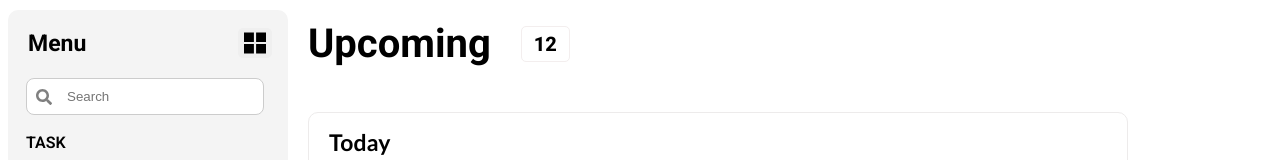
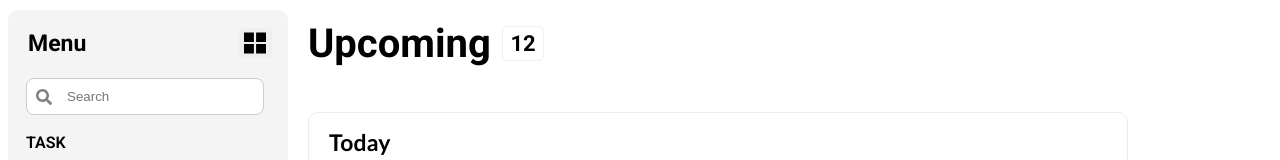
Before and after one commit to Westbrown687/Dove-App, a React (Vite) app in the folder Todolist-App/: page /upcoming in a window 1280 px wide. Shown: the top 160 px of the page. Built offline with nearby package versions, Linux system fonts and the light colour scheme; no server answers.

Commit message:
make-quantity-active

```diff
--- a/Todolist-App/src/App.css
+++ b/Todolist-App/src/App.css
@@ -54,3 +54,9 @@ body {
 .main-container.task-open .tasks-section {
   width: 96%;
 }
+.main-container.task-open .today{
+  width: 18%;
+}
+.main-container.task-open .upcoming-text{
+  width: 28%;
+}
--- a/Todolist-App/src/Upcoming.jsx
+++ b/Todolist-App/src/Upcoming.jsx
@@ -1,12 +1,15 @@
+import { useState } from "react";
 import "./upcoming.css";
 
 export function Upcoming({ onAddTask }) {
   return (
     <>
       <section className="upcoming-date-con">
-        <div className="upcoming-text">Upcoming</div>
-        <div className="date">
-          <button className="date-button">12</button>
+        <div className="upcoming-text">
+          <span>Upcoming</span>
+        </div>
+        <div className="upcoming-quantity">
+          <span>12</span>
         </div>
       </section>
 
--- a/Todolist-App/src/today.css
+++ b/Todolist-App/src/today.css
@@ -7,22 +7,24 @@
 }
 
 .today{
+  width: 12%;
+}
+.today span{
   font-size: 35px;
   font-weight: bold;
   font-family: roboto, Arial;
 }
-.date-button{
- padding: 5px 12px;
- border-radius: 5px;
- border-style:solid;
- border-width: 1px;
- border-color: rgb(243, 238, 238);
- font-size: 20px;
- font-family: Roboto, Arial;
- background-color: white;
+.quantity{
+  flex: 1;
 }
-
-
+.quantity span{
+  font-weight: bold;
+  font-family: roboto, Arial;
+  font-size: 22px;
+  padding: 4px 10px;
+  border-radius: 5px;
+  border: 1px solid rgba(243, 238, 238, 0.925);
+}
 .plus-img{
   height: 15px;
   margin-right: 10px;
@@ -92,13 +94,18 @@ border-radius: 5px;
 border: none;
  box-shadow: -3px 3px 3.3px rgba(0, 0, 0, 0.2);
  color: rgb(95, 95, 95);
-
  overflow: hidden;
 }
 .delete-button:hover{
  transition: transform 0.3s ease;
  transform: translateY(3px);
  box-shadow: 3px 2px 2px rgba(0, 0, 0, 0.2);
+}
+.delete-button span{
+  color: black;
+}
+.delete-button svg{
+  margin-left: 15px;
 }
 .today-activity-box {
   padding: 10px 10px;
--- a/Todolist-App/src/today.jsx
+++ b/Todolist-App/src/today.jsx
@@ -46,9 +46,11 @@ export function Today({ onAddTask, refreshTask, taskDelete }) {
       <title>Dove App</title>
 
       <section className="date-con">
-        <div className="today">Today</div>
-        <div className="date">
-          <button className="date-button">5</button>
+        <div className="today">
+          <span>Today</span>
+        </div>
+        <div className="quantity">
+          <span>{tasks.length}</span>
         </div>
       </section>
 
@@ -91,6 +93,7 @@ export function Today({ onAddTask, refreshTask, taskDelete }) {
                       className="delete-button"
                       onClick={() => deleteTask(task.id)}
                     >
+                      <span>Delete</span>
                       <FaTrash />
                     </button>
                   </div>
--- a/Todolist-App/src/upcoming.css
+++ b/Todolist-App/src/upcoming.css
@@ -6,25 +6,22 @@
 }
 
 .upcoming-text{
-  font-size: 40px;
+  width: 20%;
+}
+.upcoming-text span{
+font-size: 40px;
   font-weight: bold;
   font-family: roboto, Arial;
 }
+.upcoming-quantity span{
+  font-weight: bold;
+  font-family: roboto, Arial;
+  font-size: 22px;
+ border: 1px solid rgba(243, 238, 238, 0.925);
+ padding: 4px 7px;
+ border-radius: 5px;
+}
 
-.date-button{
- padding: 5px 12px;
- border-radius: 5px;
- border-style:solid;
- border-width: 1px;
- border-color: rgb(243, 238, 238);
- font-size: 20px;
- font-family: Roboto, Arial;
- background-color: white;
- font-weight:800
-}
-.date{
-  margin-left: 30px;
-}
 
 .plus-img{
   height: 15px;
```
